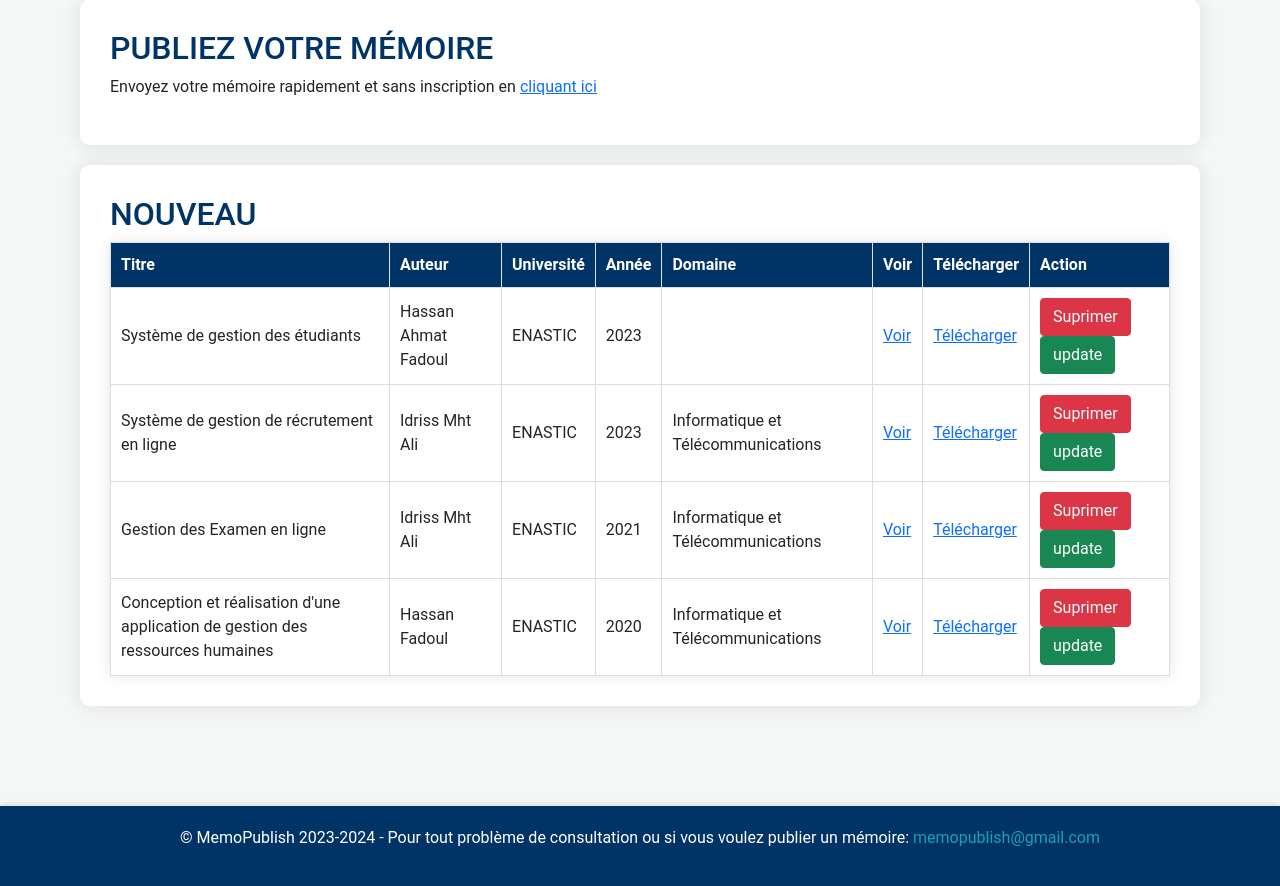
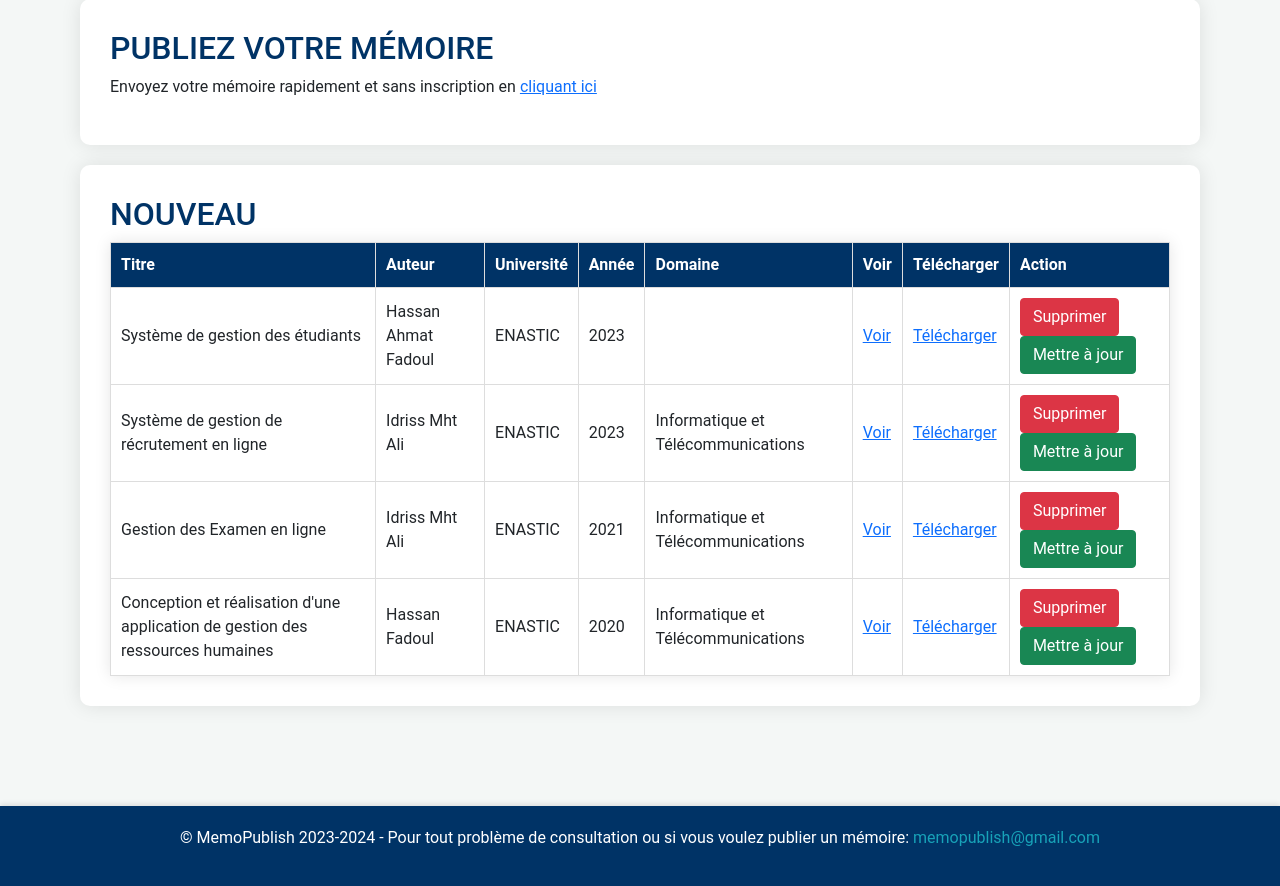
Before and after one commit to Tougay/Memoire_Online, a PHP site: page /admin/index1.php in a window 1280 px wide. Shown: the part 121-1007 px from the top of the page. Run offline with PHP 8.4, Linux system fonts and the light colour scheme; data comes from the database, SQL or seed files in the repository; some libraries are stand-ins or nearby versions.

Commit message:
Personnalisation du partie admin

```diff
--- a/admin/index1.php
+++ b/admin/index1.php
@@ -17,15 +17,12 @@ if ($domaine_filter) {
 }
 $memoires = $stmt->fetchAll();
 
-
-if(isset($_GET['sup'])){
+if (isset($_GET['sup'])) {
     $id = $_GET['sup'];
-    $sql2= "DELETE FROM `memoires` WHERE id='$id'";
+    $sql2 = "DELETE FROM `memoires` WHERE id='$id'";
     $stmt = $pdo->prepare($sql2);
     $stmt->execute();
-
 }
-
 ?>
 
 <!DOCTYPE html>
@@ -150,6 +147,9 @@ if(isset($_GET['sup'])){
             background-color: #003366;
             color: white;
         }
+        .action-buttons a {
+            margin-right: 10px;
+        }
         #footer {
             text-align: center;
             padding: 20px;
@@ -240,17 +240,16 @@ if(isset($_GET['sup'])){
                     <td><a href="view.php?id=<?php echo $memoire['id']; ?>" target="_blank">Voir</a></td>
                     <!-- Lien pour télécharger le mémoire -->
                     <td><a href="uploads/<?php echo htmlspecialchars($memoire['fichier']); ?>" download>Télécharger</a></td>
-                <td><a href="index1.php?sup=<?php echo $memoire['id']; ?> " class="btn btn-danger" >Suprimer</a>
-                 <a href="update.php?edit=<?php echo $memoire['id']; ?> " class="btn btn-success">update</a></td>
-
+                    <td>
+                        <a href="index1.php?sup=<?php echo $memoire['id']; ?>" class="btn btn-danger">Supprimer</a>
+                        <a href="update.php?edit=<?php echo $memoire['id']; ?>" class="btn btn-success">Mettre à jour</a>
+                    </td>
                 </tr>
-
             <?php endforeach; ?>
         </table>
     </section>
 </div>
 
-</body>
 <div id="footer">
     <p>© MemoPublish 2023-2024 - Pour tout problème de consultation ou si vous voulez publier un mémoire: <a href="mailto:memopublish@gmail.com">memopublish@gmail.com</a></p>
 </div>
@@ -259,4 +258,5 @@ if(isset($_GET['sup'])){
 <script src="https://cdn.jsdelivr.net/npm/bootstrap@5.1.3/dist/js/bootstrap.min.js"></script>
 <script src="js/bootstrap.js"></script>
 <script src="js/Jquery.js"></script>
+</body>
 </html>
```
Also changed, not shown: admin/uploads/5570061.jpg (added). Lines whose indentation alone changed are shown as unchanged.
